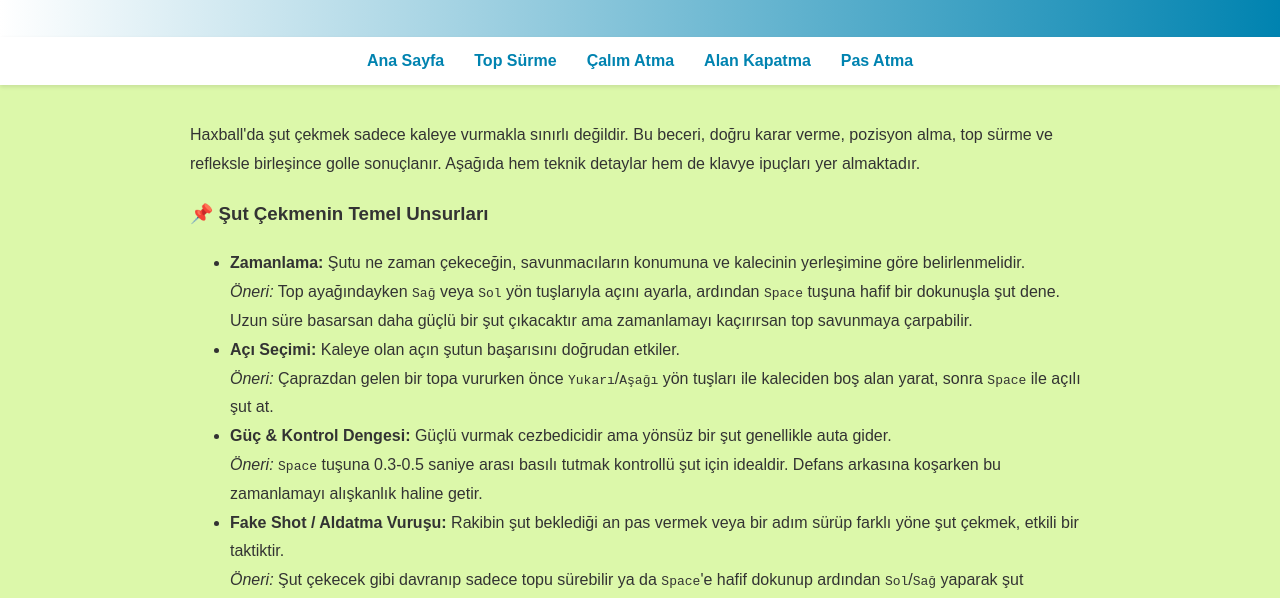
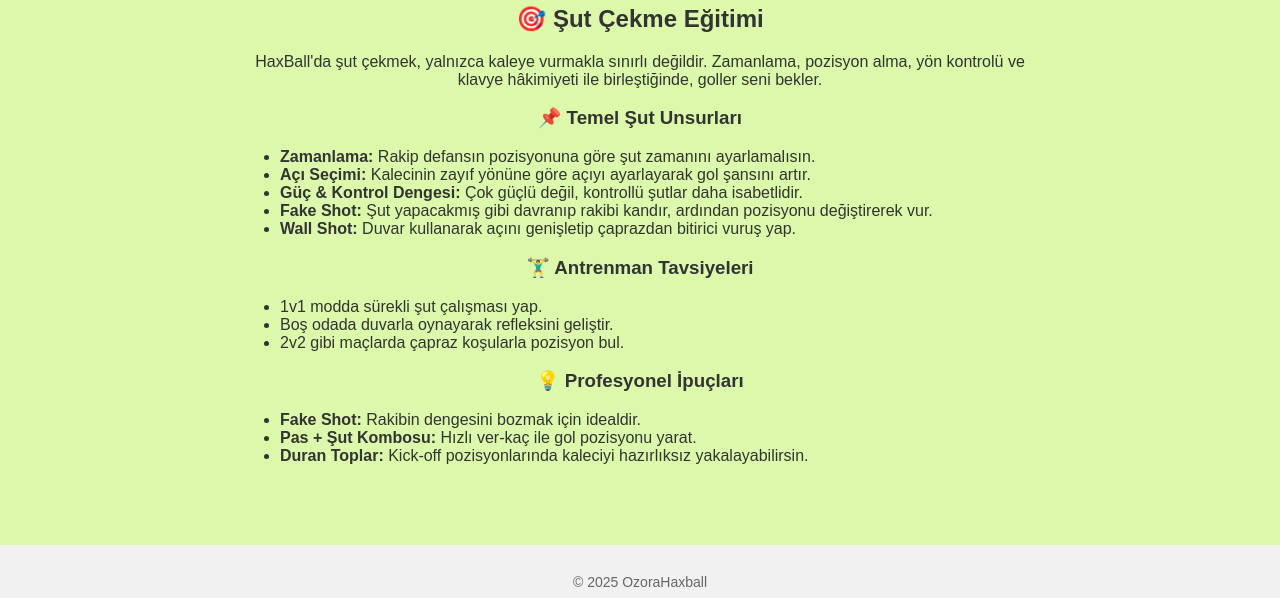
Before and after one commit to tsubasaozora0/haxballegitim, a website: page sutcekme.html in a window 1280 px wide. Shown: the part 301-899 px from the top of the page. Drawn offline with Linux system fonts and the light colour scheme.

Commit message:
sutcekme.html

```diff
--- a/sutcekme.html
+++ b/sutcekme.html
@@ -1,36 +1,35 @@
 <!DOCTYPE html>
 <html lang="tr">
 <head>
-    <!-- Google tag (gtag.js) -->
+  <!-- Google Tag -->
   <script async src="https://www.googletagmanager.com/gtag/js?id=G-EMB0ND5432"></script>
   <script>
     window.dataLayer = window.dataLayer || [];
     function gtag(){dataLayer.push(arguments);}
     gtag('js', new Date());
-
     gtag('config', 'G-EMB0ND5432');
   </script>
+
+  <!-- Google AdSense -->
   <script async src="https://pagead2.googlesyndication.com/pagead/js/adsbygoogle.js?client=ca-pub-3696374850517387"
      crossorigin="anonymous"></script>
+
   <meta charset="UTF-8">
   <meta name="viewport" content="width=device-width, initial-scale=1.0">
-    <meta name="description" content="HAXBALL OYUNCULUĞUNUZU EN ÜST SEVİYEYE ÇIKARTIN !">
-    <title>Top Sürme - Ozora Haxball Education</title>
+  <meta name="description" content="Haxball'da etkili şut çekmenin sırları burada! Zamanlama, açı ve fake shot taktikleriyle gole ulaş.">
+  <title>Şut Çekme - Ozora Haxball Education</title>
   <link rel="stylesheet" href="haxball.css">
 </head>
 <body>
+
   <header>
     <h1>Ozora Haxball Education</h1>
     <div class="marquee">
-            <p>Harika şutlar çekmek seni ileri hatta vazgeçilmez isim yapabilir !⚽️</p>
+      <p>Harika şutlar çekmek seni ileri hatta vazgeçilmez bir isim yapabilir! ⚽️</p>
     </div>
   </header>
-<body>
 
-  <header>
-    <h1>Şut Çekme Eğitimi</h1>
-</header>
-</header>
+  <!-- Reklam -->
   <ins class="adsbygoogle"
        style="display:block"
        data-ad-client="ca-pub-3696374850517387"
@@ -40,6 +39,7 @@
   <script>
     (adsbygoogle = window.adsbygoogle || []).push({});
   </script>
+
   <nav class="navbar">
     <a href="index.html">Ana Sayfa</a>
     <a href="topsurme.html">Top Sürme</a>
@@ -47,75 +47,45 @@
     <a href="alankapatma.html">Alan Kapatma</a>
     <a href="pas.html">Pas Atma</a>
   </nav>
-  <div class="content" style="padding: 20px; max-width: 900px; margin: auto; line-height: 1.8;">
+
+  <section class="intro">
+    <h2>🎯 Şut Çekme Eğitimi</h2>
     <p>
-      Haxball'da şut çekmek sadece kaleye vurmakla sınırlı değildir. Bu beceri, doğru karar verme, pozisyon alma, top sürme ve refleksle birleşince golle sonuçlanır. Aşağıda hem teknik detaylar hem de klavye ipuçları yer almaktadır.
+      HaxBall'da şut çekmek, yalnızca kaleye vurmakla sınırlı değildir.
+      Zamanlama, pozisyon alma, yön kontrolü ve klavye hâkimiyeti ile birleştiğinde, goller seni bekler.
     </p>
 
-    <h3>📌 Şut Çekmenin Temel Unsurları</h3>
-    <ul>
-      <li>
-        <strong>Zamanlama:</strong> Şutu ne zaman çekeceğin, savunmacıların konumuna ve kalecinin yerleşimine göre belirlenmelidir.
-        <br>
-        <em>Öneri:</em> Top ayağındayken <kbd>Sağ</kbd> veya <kbd>Sol</kbd> yön tuşlarıyla açını ayarla, ardından <kbd>Space</kbd> tuşuna hafif bir dokunuşla şut dene. Uzun süre basarsan daha güçlü bir şut çıkacaktır ama zamanlamayı kaçırırsan top savunmaya çarpabilir.
-      </li>
-
-      <li>
-        <strong>Açı Seçimi:</strong> Kaleye olan açın şutun başarısını doğrudan etkiler.
-        <br>
-        <em>Öneri:</em> Çaprazdan gelen bir topa vururken önce <kbd>Yukarı</kbd>/<kbd>Aşağı</kbd> yön tuşları ile kaleciden boş alan yarat, sonra <kbd>Space</kbd> ile açılı şut at.
-      </li>
-
-      <li>
-        <strong>Güç & Kontrol Dengesi:</strong> Güçlü vurmak cezbedicidir ama yönsüz bir şut genellikle auta gider.
-        <br>
-        <em>Öneri:</em> <kbd>Space</kbd> tuşuna 0.3-0.5 saniye arası basılı tutmak kontrollü şut için idealdir. Defans arkasına koşarken bu zamanlamayı alışkanlık haline getir.
-      </li>
-
-      <li>
-        <strong>Fake Shot / Aldatma Vuruşu:</strong> Rakibin şut beklediği an pas vermek veya bir adım sürüp farklı yöne şut çekmek, etkili bir taktiktir.
-        <br>
-        <em>Öneri:</em> Şut çekecek gibi davranıp sadece topu sürebilir ya da <kbd>Space</kbd>'e hafif dokunup ardından <kbd>Sol</kbd>/<kbd>Sağ</kbd> yaparak şut pozisyonunu değiştirebilirsin.
-      </li>
-
-      <li>
-        <strong>Wall Shot / Duvarla Şut Pozisyonu:</strong> Bazen kaleye doğrudan şut çekmek yerine topu duvara çarptırarak açısını değiştirmek gerekir.
-        <br>
-        <em>Öneri:</em> Özellikle köşeye sıkıştığında, topu duvara yönlendirip açını genişlet, ardından çaprazdan şutla bitir.
-      </li>
+    <h3>📌 Temel Şut Unsurları</h3>
+    <ul style="text-align: left; max-width: 800px; margin: 0 auto;">
+      <li><strong>Zamanlama:</strong> Rakip defansın pozisyonuna göre şut zamanını ayarlamalısın.</li>
+      <li><strong>Açı Seçimi:</strong> Kalecinin zayıf yönüne göre açıyı ayarlayarak gol şansını artır.</li>
+      <li><strong>Güç & Kontrol Dengesi:</strong> Çok güçlü değil, kontrollü şutlar daha isabetlidir.</li>
+      <li><strong>Fake Shot:</strong> Şut yapacakmış gibi davranıp rakibi kandır, ardından pozisyonu değiştirerek vur.</li>
+      <li><strong>Wall Shot:</strong> Duvar kullanarak açını genişletip çaprazdan bitirici vuruş yap.</li>
     </ul>
 
-    <h3>🎯 Antrenman Tavsiyeleri</h3>
-    <ul>
-      <li>
-        1v1 modda arkadaşınla sürekli kaleye şut denemeleri yap. Bu hem zamanlamanı geliştirir hem de baskı altında karar verme yetini artırır.
-      </li>
-      <li>
-        Boş odada duvardan sektirerek şut açısı oluşturma çalışmaları yap. Bu refleksleri kuvvetlendirir.
-      </li>
-      <li>
-        2v2 maçlarda hızlı pozisyon değiştirip çapraz koşularla gol fırsatlarını yaratmaya çalış.
-      </li>
+    <h3>🏋️‍♂️ Antrenman Tavsiyeleri</h3>
+    <ul style="text-align: left; max-width: 800px; margin: 0 auto;">
+      <li>1v1 modda sürekli şut çalışması yap.</li>
+      <li>Boş odada duvarla oynayarak refleksini geliştir.</li>
+      <li>2v2 gibi maçlarda çapraz koşularla pozisyon bul.</li>
     </ul>
 
     <h3>💡 Profesyonel İpuçları</h3>
-    <ul>
-      <li><strong>Fake shot</strong> rakip defansı kandırmak için birebir. Topu bırakacakmış gibi yapıp yön değiştir.</li>
-      <li><strong>Pas + Şut Kombosu:</strong> Bir takım arkadaşına pas verip hemen pozisyona koşarak geri pas alırsan savunma dengesini bozarsın.</li>
-      <li><strong>Duran Toplar:</strong> Kick-off pozisyonlarında hızlıca <kbd>Yukarı</kbd> + <kbd>Space</kbd> kombinasyonu ile kaleciyi hazırlıksız yakalayabilirsin.</li>
+    <ul style="text-align: left; max-width: 800px; margin: 0 auto;">
+      <li><strong>Fake Shot:</strong> Rakibin dengesini bozmak için idealdir.</li>
+      <li><strong>Pas + Şut Kombosu:</strong> Hızlı ver-kaç ile gol pozisyonu yarat.</li>
+      <li><strong>Duran Toplar:</strong> Kick-off pozisyonlarında kaleciyi hazırlıksız yakalayabilirsin.</li>
     </ul>
+  </section>
 
-
-
-  <div class="footer">
   <footer>
     <p>© 2025 OzoraHaxball</p>
-      <a href="https://instagram.com/haxballoynayantsubasa" target="_blank"><img src="instagram.png" width="40px"></a>
-      <p><div class="marquee">
-        <p>Bence resime tıkla !😉</p>
-    </div></p>
+    <a href="https://instagram.com/haxballoynayantsubasa" target="_blank"><img src="instagram.png" width="40px" alt="Instagram"></a>
+    <div class="marquee">
+      <p>Bence resme tıkla! 😉</p>
+    </div>
   </footer>
-  </div>
 
 </body>
 </html>
```
Lines whose indentation alone changed are shown as unchanged.
